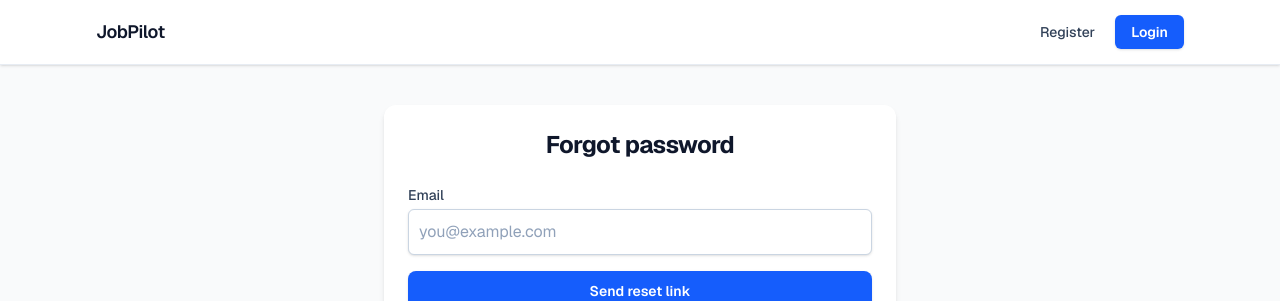
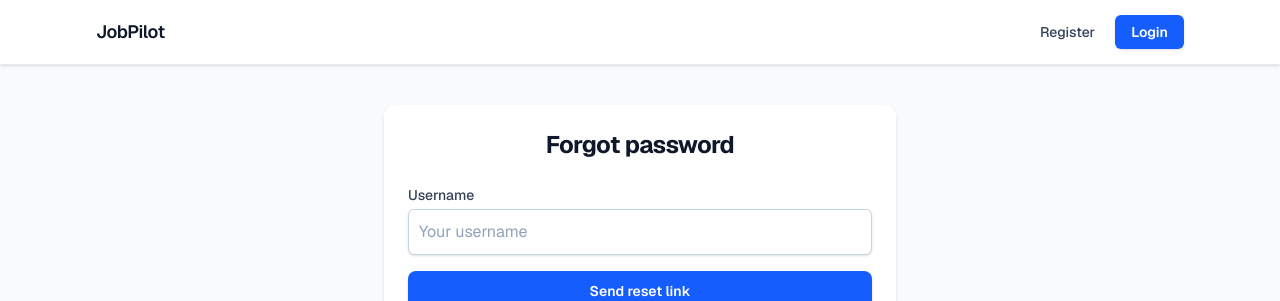
Before and after one commit to Marwankishkk/JobPilot-front-end, a Next.js app: page /forgot-password in a window 1280 px wide. Shown: the top 301 px of the page. Built offline with nearby package versions, Linux system fonts and the light colour scheme; no server answers.

Commit message:
change email to username

```diff
--- a/src/app/(auth)/page.js
+++ b/src/app/(auth)/page.js
@@ -15,13 +15,13 @@ export default function Home() {
 
       <form className="space-y-4">
 
-        {/* Email */}
+        {/* Username */}
         <div>
           <label className="block text-sm font-medium text-slate-700">
-            Email
+            Username
           </label>
           <input
-            type="email"
+            type="text"
             className="mt-1 w-full rounded-md border border-slate-300 p-2 focus:border-blue-500 focus:ring-blue-500"
           />
         </div>
--- a/src/components/forgot-password-form.js
+++ b/src/components/forgot-password-form.js
@@ -16,7 +16,7 @@ function formatDetail(detail) {
 }
 
 export default function ForgotPasswordForm() {
-  const [email, setEmail] = useState("");
+  const [username, setUsername] = useState("");
   const [error, setError] = useState("");
   const [sent, setSent] = useState(false);
   const [submitting, setSubmitting] = useState(false);
@@ -32,7 +32,7 @@ export default function ForgotPasswordForm() {
         {
           method: "POST",
           headers: { "Content-Type": "application/json" },
-          body: JSON.stringify({ email }),
+          body: JSON.stringify({ username }),
         }
       );
 
@@ -56,14 +56,15 @@ export default function ForgotPasswordForm() {
       <form className="space-y-4" onSubmit={handleSubmit}>
         <div>
           <label className="block text-sm font-medium text-slate-700">
-            Email
+            Username
           </label>
           <input
-            type="email"
-            value={email}
-            onChange={(e) => setEmail(e.target.value)}
+            type="text"
+            autoComplete="username"
+            value={username}
+            onChange={(e) => setUsername(e.target.value)}
             className={inputClass}
-            placeholder="you@example.com"
+            placeholder="Your username"
             required
             disabled={sent}
           />
@@ -75,7 +76,7 @@ export default function ForgotPasswordForm() {
 
         {sent && (
           <p className="text-sm text-slate-600">
-            If an account exists for that email, you will receive a link to
+            If an account exists for that username, you will receive a link to
             reset your password.
           </p>
         )}
@@ -85,7 +86,7 @@ export default function ForgotPasswordForm() {
           disabled={sent || submitting}
           className="w-full rounded-lg bg-blue-600 py-2.5 text-sm font-semibold text-white shadow-sm transition-colors hover:bg-blue-700 focus:outline-none focus-visible:ring-2 focus-visible:ring-blue-500 focus-visible:ring-offset-2 disabled:pointer-events-none disabled:opacity-60"
         >
-          {submitting ? "Sending…" : sent ? "Email sent" : "Send reset link"}
+          {submitting ? "Sending…" : sent ? "Link sent" : "Send reset link"}
         </button>
       </form>
 
--- a/src/components/login-form.js
+++ b/src/components/login-form.js
@@ -10,7 +10,7 @@ export default function LoginForm() {
   const router = useRouter();
   const { refreshUser } = useCurrentUser();
 
-  const [email, setEmail] = useState("");
+  const [username, setUsername] = useState("");
   const [password, setPassword] = useState("");
   const [error, setError] = useState("");
 
@@ -26,7 +26,7 @@ export default function LoginForm() {
         "Content-Type": "application/json",
       },
       body: JSON.stringify({
-        email,
+        username,
         password,
       }),
     });
@@ -44,17 +44,18 @@ export default function LoginForm() {
   return (
     <form className="space-y-4" onSubmit={handleSubmit}>
 
-      {/* Email */}
+      {/* Username */}
       <div>
         <label className="block text-sm font-medium text-slate-700">
-          Email
+          Username
         </label>
         <input
-          type="email"
-          value={email}
-          onChange={(e) => setEmail(e.target.value)}
+          type="text"
+          autoComplete="username"
+          value={username}
+          onChange={(e) => setUsername(e.target.value)}
           className="mt-1 w-full rounded-md border border-slate-300 bg-white p-2.5 text-slate-900 shadow-sm placeholder:text-slate-400 focus:border-blue-500 focus:outline-none focus:ring-2 focus:ring-blue-500/30"
-          placeholder="you@example.com"
+          placeholder="Your username"
           required
         />
       </div>
--- a/src/components/register-form.js
+++ b/src/components/register-form.js
@@ -29,7 +29,7 @@ export default function RegisterForm() {
   const router = useRouter();
   const { user, loading: authLoading } = useCurrentUser();
 
-  const [email, setEmail] = useState("");
+  const [username, setUsername] = useState("");
   const [password, setPassword] = useState("");
   const [confirmPassword, setConfirmPassword] = useState("");
 
@@ -55,7 +55,7 @@ export default function RegisterForm() {
     setError("");
     setSubmitting(true);
 
-    const payload = { email, password };
+    const payload = { username, password };
 
     try {
       const response = await fetch(apiUrl("/users/register"), {
@@ -116,20 +116,21 @@ export default function RegisterForm() {
 
   return (
     <form className="space-y-4" onSubmit={handleSubmit}>
-      {/* Email */}
+      {/* Username */}
       <div>
         <label className="block text-sm font-medium text-slate-700">
-          Email
+          Username
         </label>
         <input
-          type="email"
-          value={email}
+          type="text"
+          autoComplete="username"
+          value={username}
           onChange={(e) => {
-            setEmail(e.target.value);
+            setUsername(e.target.value);
             if (error) setError("");
           }}
           className={inputClass}
-          placeholder="you@example.com"
+          placeholder="Choose a username"
           required
         />
       </div>
```
